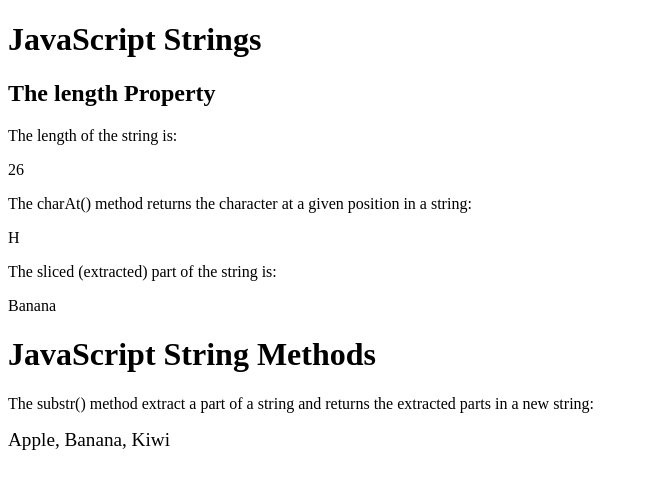
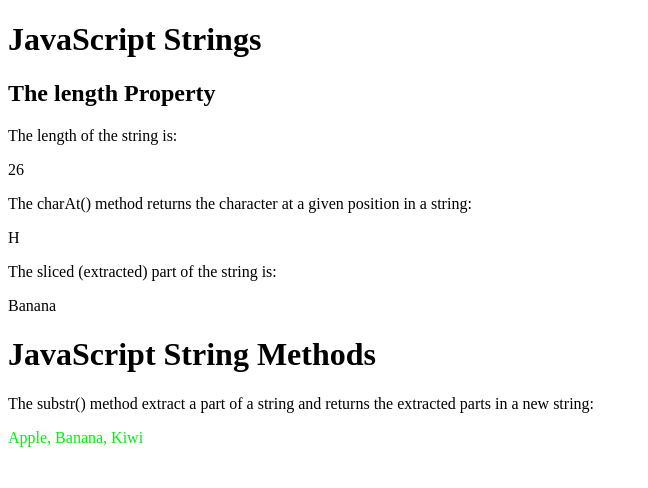
Before and after one commit to Belgarus/JavaScript_exercises, a plain HTML site: page 01-JavaScript-test/05-strings-w3s/index.html in a window 1280 px wide. Shown: the whole page, without its empty margins (0-648 px from the left). Drawn offline with Linux system fonts and the light colour scheme.

Commit message:
added fontcolor

```diff
--- a/01-JavaScript-test/05-strings-w3s/index.html
+++ b/01-JavaScript-test/05-strings-w3s/index.html
@@ -35,7 +35,7 @@
         document.getElementById("demo3").innerHTML = part;
 
         let text4 = "Apple, Banana, Kiwi";
-        let part2 = text4.big();
+        let part2 = text4.fontcolor();
         document.getElementById("demo4").innerHTML = part2;
     </script>
 
```
